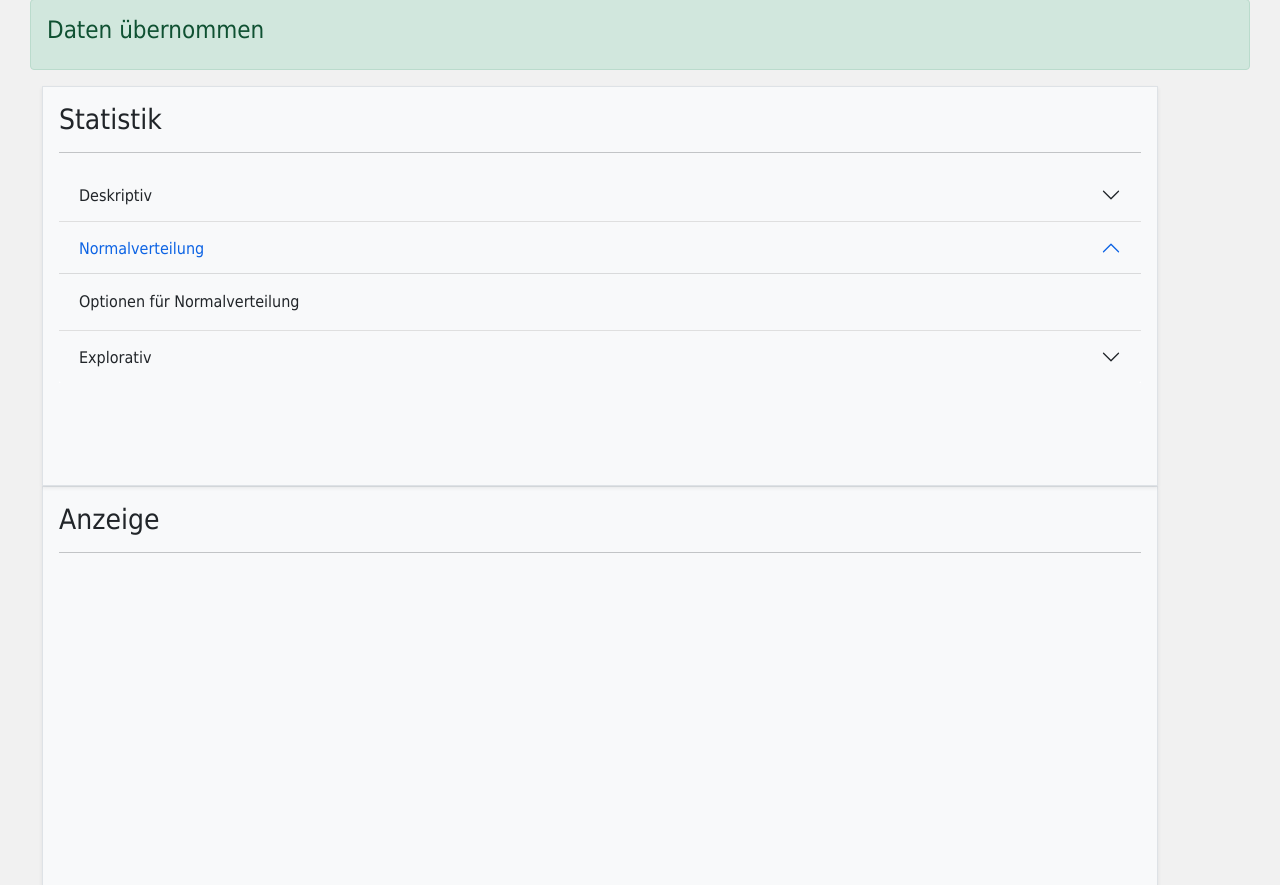
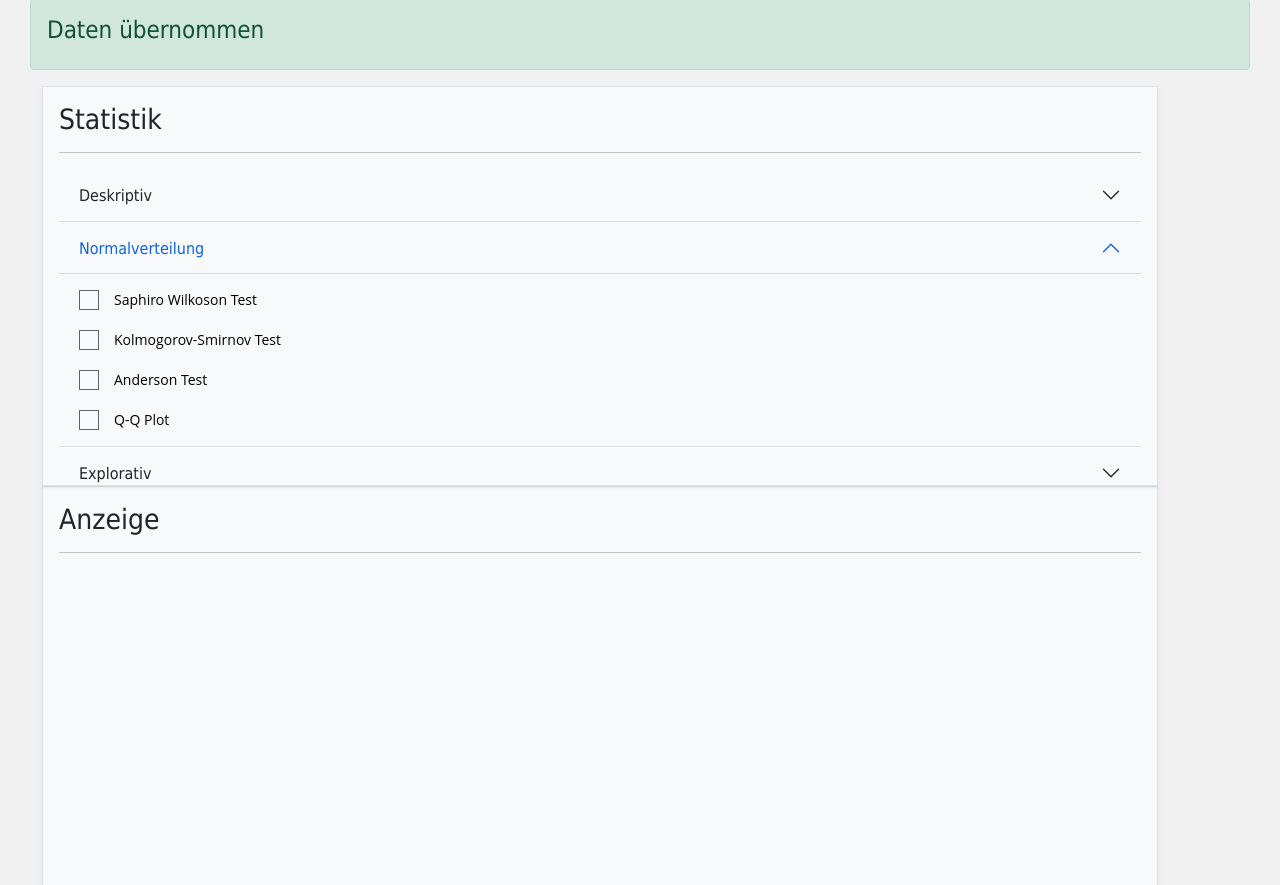
Before and after one commit to OptiTheNext/mCRC-DB, a Flask app: page /datenanalyse_admin in a window 1280 px wide, after a click on "Normalverteilung". Shown: the part 320-1205 px from the top of the page. Run offline with Flask 2, Linux system fonts and the light colour scheme; the visitor is signed in with stand-in values (Sample User, id 1); parts of the project's set-up code (start-up, migrations or seed data) failed here and were passed over.

Commit message:
New test for "Normalverteilungen" - Added Saphiro - Added Kolmonov (oder so xD) - Added Anderson - Added q-q Table
Testung auf Normalverteilung sollte nun umfassend möglich sein

```diff
--- a/Scripts/statistik.py
+++ b/Scripts/statistik.py
@@ -21,6 +21,8 @@ import reportlab
 from reportlab.lib.styles import getSampleStyleSheet
 from reportlab.platypus import *
 from reportlab.lib import colors
+
+import statsmodels.api as sm
 
 from Scripts import datenausgabe
 
@@ -330,9 +332,43 @@ def deskreptiv(df,points_of_interest,grafik,table_one):
 
 
 
-def normalverteilung(df):
+def normalverteilung(df,points_of_interest,saphiro,kolmogorov,anderson,qqplot):
     #Test auf Normalverteilung und entsprechender T-Test
-    print(scipy.stats.shapiro(df))
+    for x in points_of_interest:
+        if x in decimals:
+            # Vorbereitungen: Spalte rausziehen, zu numbern, leere spalten loswerden
+            df = df[x]
+
+            df = pandas.to_numeric(df)
+
+            df = df[~numpy.isnan(df)]
+
+            if(saphiro == True):
+                result = scipy.stats.shapiro(df)
+                lista = ([x,"Saphiro-Wilkoson Test"],["Teststatistik",result[0]],["P-Wert",result[1]])
+                table = Table(lista)
+                elements.append(table)
+            if(kolmogorov == True):
+                result = scipy.stats.kstest(df,'norm')
+                lista = ([x,"Kolmogorov-Smirnov Test"],["Teststatistik",result[0]],["P-Wert",result[1]])
+                table = Table(lista)
+                elements.append(table)
+            print("anderson")
+            if(anderson == True):
+                result=scipy.stats.anderson(df)
+                lista = ([x,"Anderson-Test"],["Teststatistik",result[0]],["Kritische Werte",result[1]],["Signifikanslevel",result[2]])
+                table = Table(lista)
+                elements.append(table)
+            if(qqplot == True):
+                fig = sm.qqplot(df, line='45',xlabel='Zu erwartende Werte',ylabel=x)
+                save_here = PATH_OUT + x +".png"
+                fig.savefig(save_here)
+                elements.append(Image(save_here,width=8*reportlab.lib.units.cm, height=8*reportlab.lib.units.cm))
+                fig.clf()
+
+
+
+
     print("Wuhu, normalverteilt")
 
 def korrellation(df):
--- a/main.py
+++ b/main.py
@@ -659,8 +659,51 @@ def page_4_admin():
                         grafik = False
                     print(grafik)
                 statistik.deskreptiv(localDF,tags,grafik,table_one)
+
+                if("saphiro" in flask.request.json):
+                    saphiro = flask.request.json["saphiro"]
+                    print(grafik)
+                    if (saphiro == True):
+                        saphiro = True
+                    if (saphiro == "0"):
+                        saphiro = False
+                    print(saphiro)
+
+                if("kolmogorov" in flask.request.json):
+                    kolmogorov = flask.request.json["kolmogorov"]
+                    print(grafik)
+                    if (kolmogorov == True):
+                        kolmogorov = True
+                    if (kolmogorov == "0"):
+                        kolmogorov = False
+                    print(kolmogorov)
+
+                if("anderson" in flask.request.json):
+                    anderson = flask.request.json["anderson"]
+                    print(grafik)
+                    if (anderson == True):
+                        anderson = True
+                    if (anderson == "0"):
+                        anderson = False
+                    print(anderson)
+
+                if("qq" in flask.request.json):
+                    qq = flask.request.json["qq"]
+                    print(grafik)
+                    if (qq == True):
+                        qq = True
+                    if (qq == "0"):
+                        qq = False
+                    print(qq)
+
+                statistik.normalverteilung(localDF,tags,saphiro,kolmogorov,anderson,qq)
+
                 grafik = False
                 table_one= False
+                saphiro = False
+                kolmogorov = False
+                anderson = False
+                qq = False
                 pdf = statistik.generate_pdf()
                 #flask.session["pdf_path"] = pdf
                 print(pdf)
--- a/templates/site_4_admin.html
+++ b/templates/site_4_admin.html
@@ -30,13 +30,19 @@ function submitTags(){
   // getting the element's value
   let table_one = $("#table_one").is(':checked');
   let grafik_deskriptiv = $("#grafik_deskriptiv").is(':checked');
+  let saphiro = $("#saphiro").is(':checked');
+  let kolmogorov = $("#kolmogorov").is(':checked');
+  let anderson = $("#anderson").is(':checked');
+  let qq = $("#qq").is(':checked');
+
   console.log($("#serverSideTags").val());
   const xhr = new XMLHttpRequest();
   xhr.open("POST", "/datenanalyse_admin", true);
   xhr.setRequestHeader('Content-Type', 'application/json');
   xhr.send(JSON.stringify({
     value: $("#serverSideTags").val(),"table_one": table_one,
-    "grafik_deskriptiv": grafik_deskriptiv
+    "grafik_deskriptiv": grafik_deskriptiv, "saphiro":saphiro,"kolmogorov":kolmogorov,
+    "anderson":anderson,"qq":qq
   }));
   xhr.onreadystatechange = function(){
     if (xhr.readyState !== 4) return;
@@ -86,7 +92,10 @@ function submitTags(){
                <div id="flush-collapseTwo-limax2" class="accordion-collapse collapse bg-light" aria-labelledby="flush-headingTwo-limax2" data-bs-parent="#accordionFlushExample">
                   <div class="accordion-body">
                      <div class="form-group">
-                       Optionen für Normalverteilung
+                      <input class="form-check-input" type="checkbox" id="saphiro" name="saphiro" value="Hurensohn"><label for="saphiro">Saphiro Wilkoson Test</label>
+                      <input class="form-check-input" type="checkbox" id="kolmogorov" name="kolmogorov" value="true"><label for="kolmogorov">Kolmogorov-Smirnov Test</label>
+                      <input class="form-check-input" type="checkbox" id="anderson" name="anderson" value="true"><label for="anderson">Anderson Test</label>
+                      <input class="form-check-input" type="checkbox" id="qq" name="qq" value="true"><label for="qq">Q-Q Plot</label>
                      </div>
 
 
```
